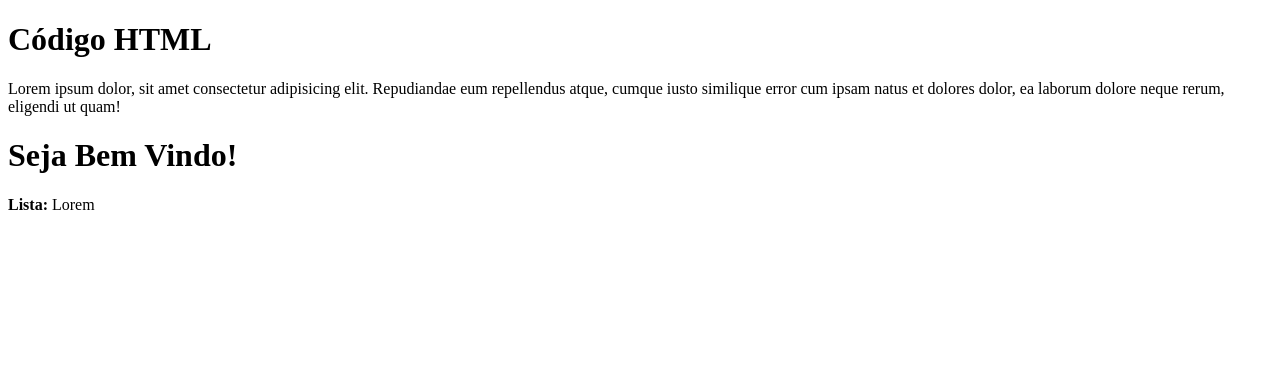
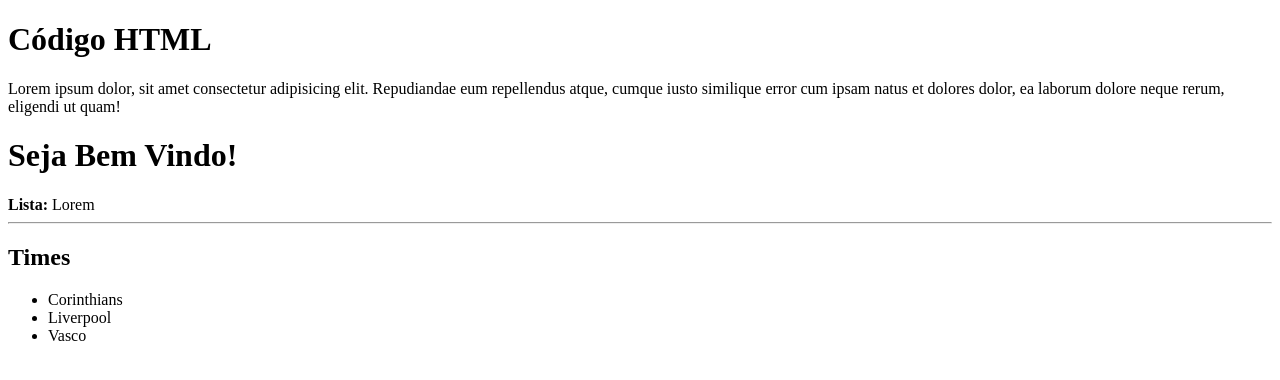
Before and after one commit to ViniciusFerna/javascript-git-teste, a plain HTML site: page index.html in a window 1280 px wide. Drawn offline with Linux system fonts and the light colour scheme.

Commit message:
Adicionando lista de times

```diff
--- a/index.html
+++ b/index.html
@@ -20,9 +20,19 @@
         <strong>Lista:</strong> <!-- Negrito-->
         <span>Lorem</span>  <!-- Texto normal-->
     <!-- Ctrl + K + C => Atalho comentário -->
+    </div>
+    <hr>
 
+    <!-- Lista não ordenada -->
 
-    </div>
+    <h2>Times</h2>
+     <ul>
+        <li>Corinthians</li>
+        <li>Liverpool</li>
+        <li>Vasco</li>
+
+     </ul>
+
 
   </body>
 </html>
```
